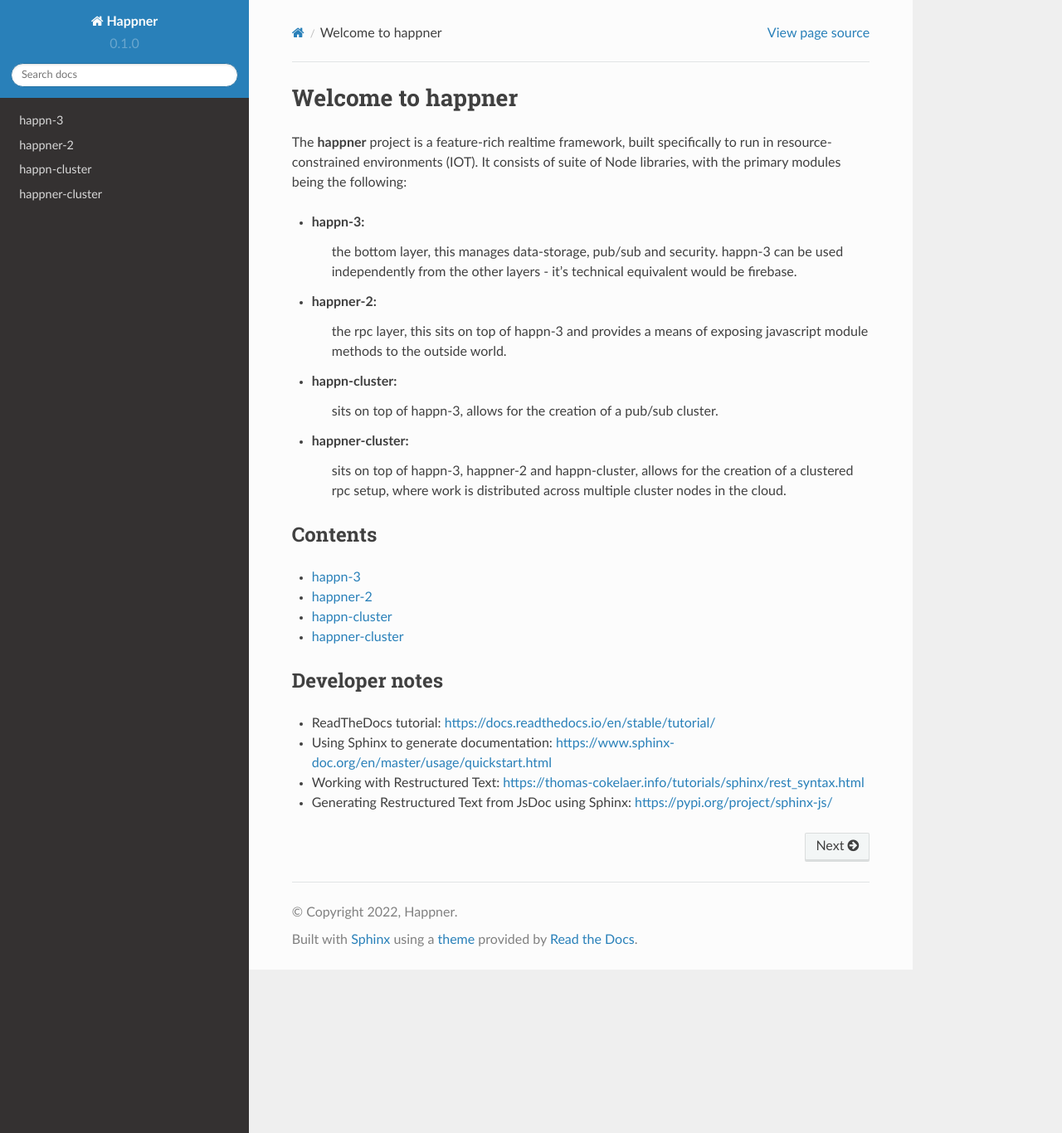
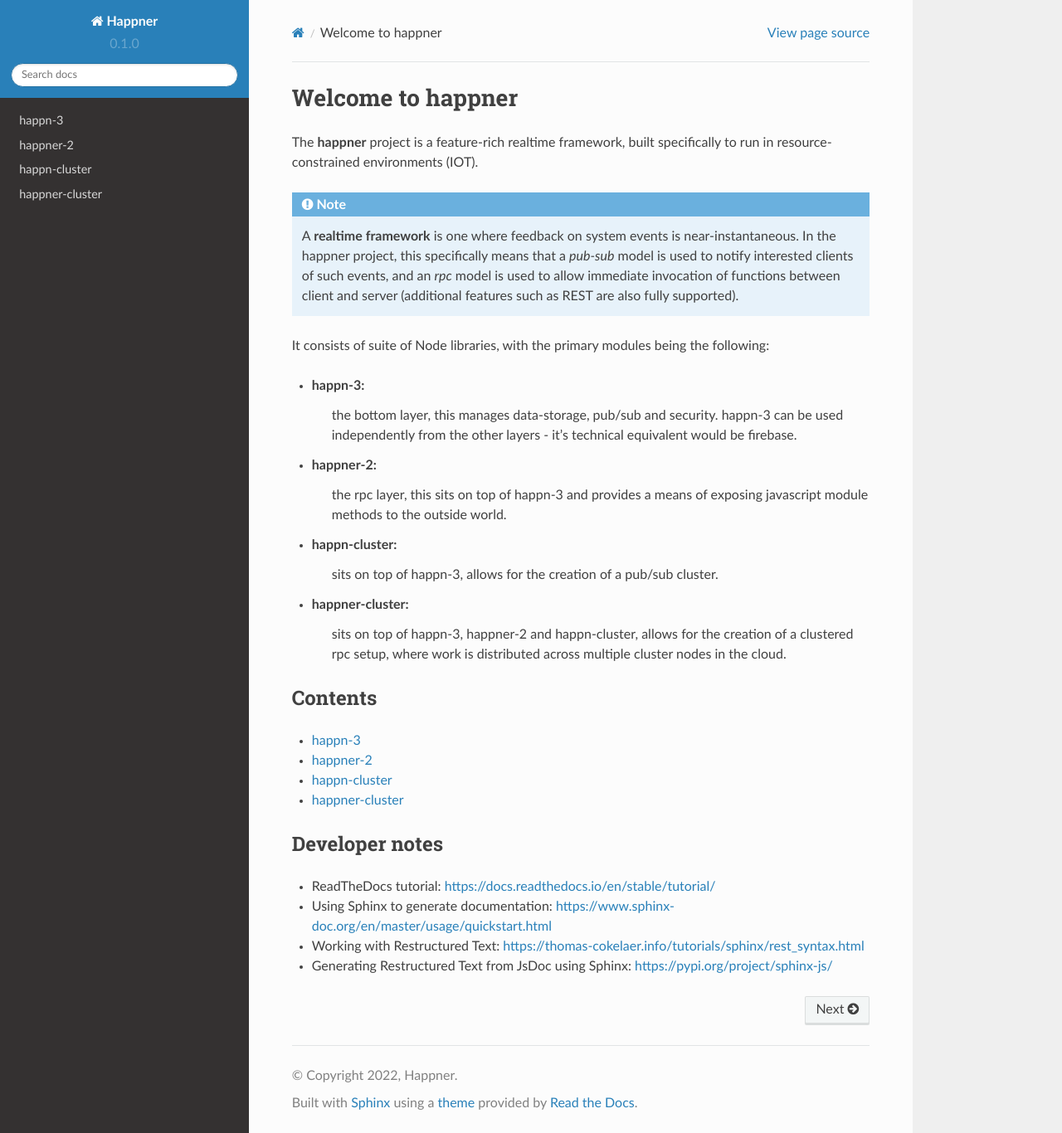
Before and after one commit to happner/happner-docs, a Sphinx documentation site: the page built from docs/source/index.rst, in a window 1280 px wide and 1366 px high. Shown: the whole window at 83% size. Built offline with Sphinx 7.4.7 and the Read the Docs theme 2.0.0, drawn with Linux system fonts in a browser that asks for light colours.

Commit message:
Added admonition (note) to index.rst

```diff
--- a/docs/source/index.rst
+++ b/docs/source/index.rst
@@ -2,6 +2,10 @@
 ==================
 
 The **happner** project is a feature-rich realtime framework, built specifically to run in resource-constrained environments (IOT).
+
+.. NOTE::
+   A **realtime framework** is one where feedback on system events is near-instantaneous. In the happner project, this specifically means that a *pub-sub* model is used to notify interested clients of such events, and an *rpc* model is used to allow immediate invocation of functions between client and server (additional features such as REST are also fully supported).
+
 It consists of suite of Node libraries, with the primary modules being the following:
 
 - happn-3:
```
